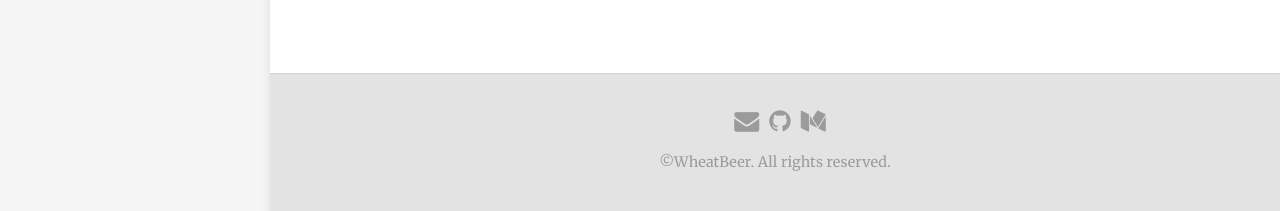
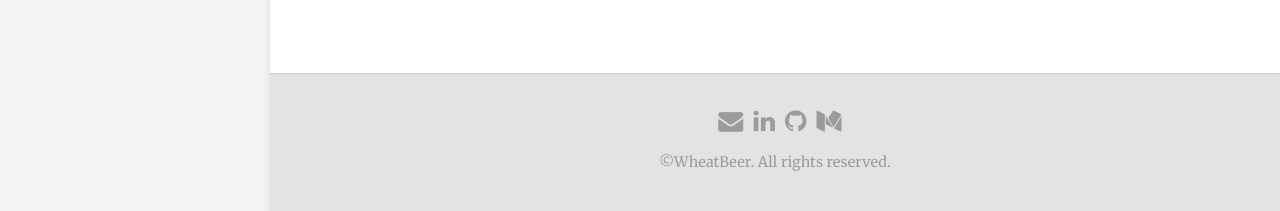
Before and after one commit to WheatBeer/WheatBeer.github.io, a Jekyll site: the page built from log.html, in a window 1280 px wide and 1306 px high. Shown: the part 1092-1303 px from the top of the window. Built offline with Jekyll 4.4.1, drawn with Linux system fonts in a browser that asks for light colours; nearby versions of some CDN libraries; comment, search, counter and statistics services are not loaded.

Commit message:
first commit

```diff
--- a/_config.yml
+++ b/_config.yml
@@ -20,7 +20,7 @@ twitter_url:
 facebook_url:
 googleplus_url:
 instagram_url:
-linkedin_url:
+linkedin_url: https://www.linkedin.com/in/sungmin-ryu-2b0605194/
 github_url: https://github.com/WheatBeer
 pinterest_url:
 slack_url:
--- a/_includes/social_icons.html
+++ b/_includes/social_icons.html
@@ -16,7 +16,7 @@
   <li><a href="{{- site.instagram_url -}}" class="fa fa-instagram"></a></li>
   {%- endif -%}
   {%- if site.linkedin_url -%}
-  <li><a href="{{- site.linkedin_url -}}" class="fa fa-linkedin-in"></a></li>
+  <li><a href="{{- site.linkedin_url -}}" class="fa fa-linkedin"></a></li>
   {%- endif -%}
   {%- if site.github_url -%}
   <li><a href="{{- site.github_url -}}" class="fa fa-github"></a></li>
```
Also changed, not shown: _docs/new_post.md (line endings or trailing spaces), 1 other file.
